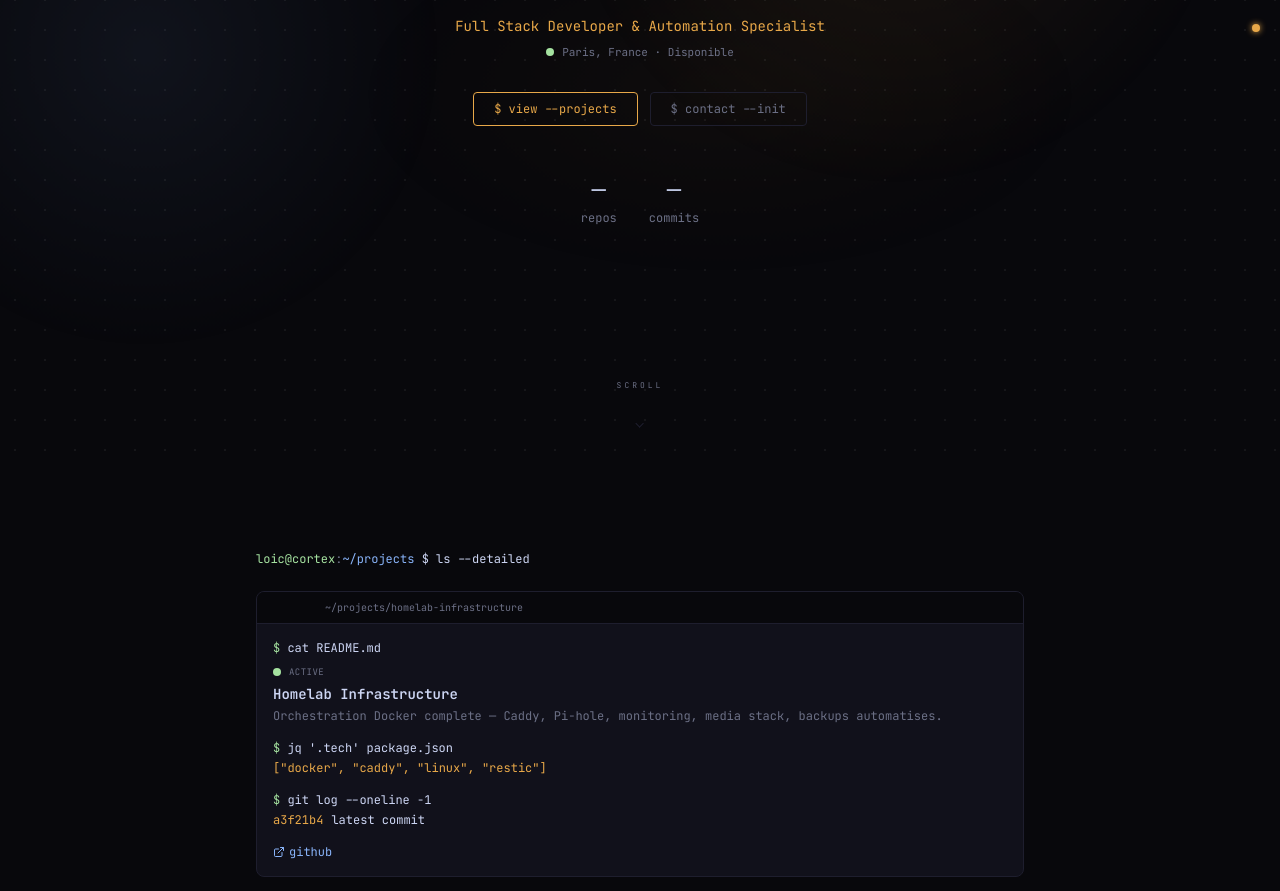
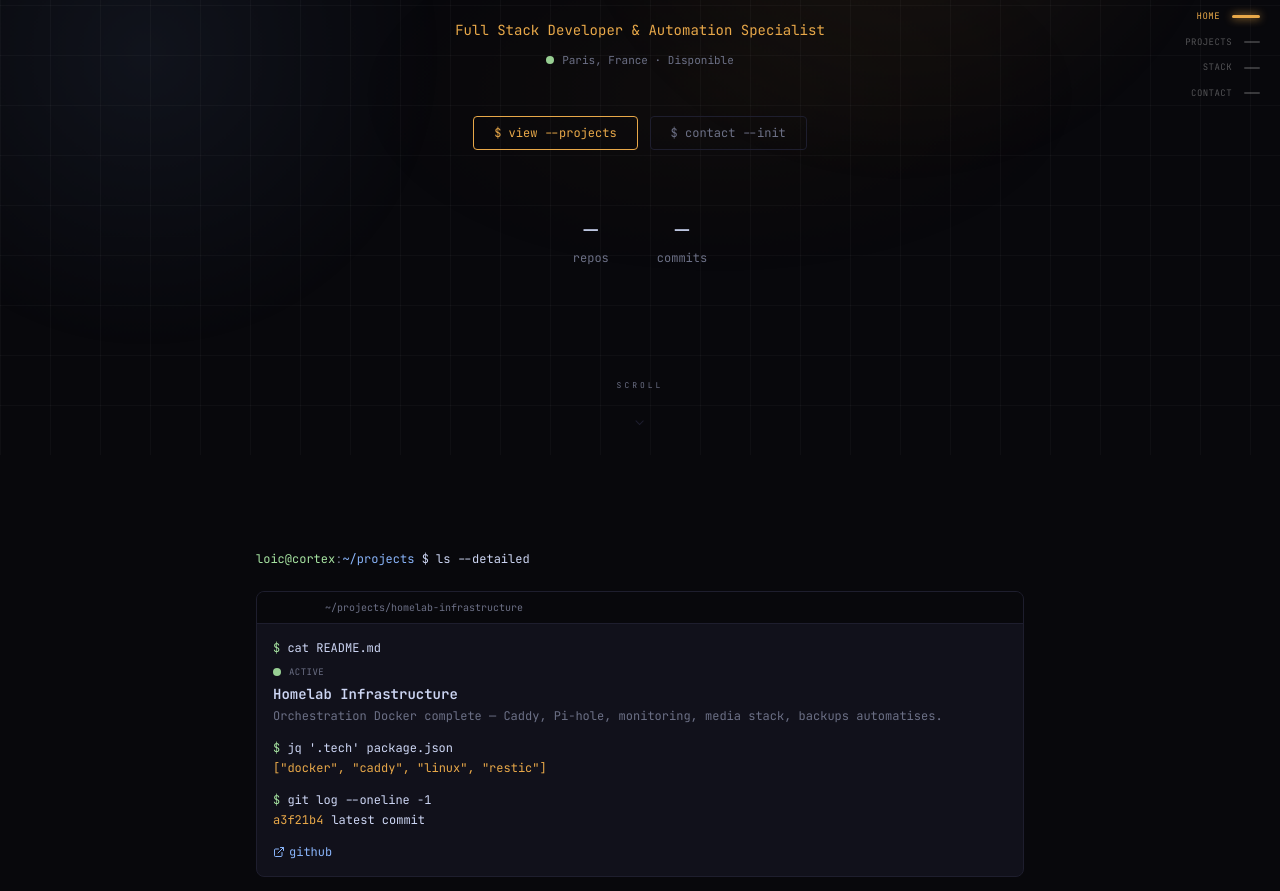
Before and after one commit to Mars375/full-stack-portfolio, a Next.js app: page / in a window 1280 px wide. Shown: the part 345-1236 px from the top of the page. Built offline with nearby package versions, Linux system fonts and the light colour scheme; no server answers.

Commit message:
feat: crosshatch grid, project carousel, nav dots redesign, hero spacing

```diff
--- a/src/app/globals.css
+++ b/src/app/globals.css
@@ -70,10 +70,12 @@
     animation: scanline 0.4s ease-out forwards;
   }
 
-  /* Grid: white dots, subtle on deep black bg */
+  /* Grid: fine crosshatch lines, very subtle */
   .bg-grid {
-    background-image: radial-gradient(rgba(255, 255, 255, 0.06) 1px, transparent 1px);
-    background-size: 30px 30px;
+    background-image:
+      linear-gradient(rgba(255, 255, 255, 0.03) 1px, transparent 1px),
+      linear-gradient(90deg, rgba(255, 255, 255, 0.03) 1px, transparent 1px);
+    background-size: 50px 50px;
   }
 
   @keyframes blink-cursor {
--- a/src/components/sections/HeroSection.tsx
+++ b/src/components/sections/HeroSection.tsx
@@ -90,7 +90,7 @@ export function HeroSection({ name, title, location, repos, commits }: HeroSecti
       <motion.div
         initial={{ opacity: 0 }}
         animate={{ opacity: phase >= 1 ? 1 : 0 }}
-        className="font-mono text-[10px] text-muted tracking-[3px] mb-6 h-4"
+        className="font-mono text-[10px] text-muted tracking-[3px] mb-10 h-4"
       >
         {!booted && phase >= 1 && (
           <TypingEffect text="INITIALIZING SESSION..." speed={30} />
@@ -102,7 +102,7 @@ export function HeroSection({ name, title, location, repos, commits }: HeroSecti
         initial={booted ? undefined : { opacity: 0 }}
         animate={{ opacity: phase >= 2 ? 1 : 0 }}
         transition={{ duration: 0.3 }}
-        className="font-mono text-xs text-success mb-4"
+        className="font-mono text-xs text-success mb-6"
       >
         $ whoami
       </motion.div>
@@ -112,7 +112,7 @@ export function HeroSection({ name, title, location, repos, commits }: HeroSecti
         initial={booted ? undefined : { opacity: 0 }}
         animate={{ opacity: phase >= 2 ? 1 : 0 }}
         transition={{ delay: 0.1, duration: 0.3 }}
-        className="text-4xl md:text-5xl font-extralight text-text tracking-tight text-center"
+        className="text-5xl md:text-6xl font-extralight text-text tracking-tight text-center"
       >
         {typedName}
         {!nameReady && <span className="animate-blink font-mono">_</span>}
@@ -123,7 +123,7 @@ export function HeroSection({ name, title, location, repos, commits }: HeroSecti
         initial={booted ? undefined : { opacity: 0 }}
         animate={{ opacity: phase >= 2 ? 1 : 0 }}
         transition={{ delay: 0.3, duration: 0.3 }}
-        className="font-mono text-sm text-accent mt-3 text-center"
+        className="font-mono text-sm text-accent mt-5 text-center"
       >
         {title}
       </motion.p>
@@ -133,7 +133,7 @@ export function HeroSection({ name, title, location, repos, commits }: HeroSecti
         initial={booted ? undefined : { opacity: 0 }}
         animate={{ opacity: phase >= 2 ? 1 : 0 }}
         transition={{ delay: 0.4, duration: 0.3 }}
-        className="font-mono text-[11px] text-muted mt-2 flex items-center gap-2"
+        className="font-mono text-[11px] text-muted mt-3 flex items-center gap-2"
       >
         <StatusDot status="active" /> {location} &middot; Disponible
       </motion.p>
@@ -143,7 +143,7 @@ export function HeroSection({ name, title, location, repos, commits }: HeroSecti
         initial={booted ? undefined : { opacity: 0, y: 10 }}
         animate={{ opacity: phase >= 3 ? 1 : 0, y: 0 }}
         transition={{ delay: 0.2, duration: 0.4 }}
-        className="flex gap-3 mt-8"
+        className="flex gap-3 mt-12"
       >
         <button
           onClick={() => document.getElementById('projects')?.scrollIntoView({ behavior: 'smooth' })}
@@ -164,7 +164,7 @@ export function HeroSection({ name, title, location, repos, commits }: HeroSecti
         initial={booted ? undefined : { opacity: 0 }}
         animate={{ opacity: phase >= 3 ? 1 : 0 }}
         transition={{ delay: 0.5, duration: 0.4 }}
-        className="flex gap-8 mt-12 font-mono text-xs"
+        className="flex gap-12 mt-16 font-mono text-xs"
       >
         <div className="text-center">
           <div className="text-2xl font-light text-text">{repos ?? '\u2014'}</div>
--- a/src/components/sections/ProjectsSection.tsx
+++ b/src/components/sections/ProjectsSection.tsx
@@ -1,9 +1,10 @@
 'use client'
 
-import { ExternalLink } from 'lucide-react'
+import { useState } from 'react'
+import { motion, AnimatePresence } from 'framer-motion'
+import { ExternalLink, ChevronLeft, ChevronRight } from 'lucide-react'
 import { TerminalCommand } from '@/components/ui/TerminalCommand'
 import { TerminalWindow } from '@/components/ui/TerminalWindow'
-import { ScrollReveal } from '@/components/effects/ScrollReveal'
 import { StatusDot } from '@/components/StatusDot'
 import type { Project } from '@/lib/const'
 
@@ -18,14 +19,36 @@ const statusLabel: Record<string, string> = {
 }
 
 export function ProjectsSection({ projects }: ProjectsSectionProps) {
+  const [current, setCurrent] = useState(0)
+  const [direction, setDirection] = useState(0)
+
+  const go = (dir: number) => {
+    setDirection(dir)
+    setCurrent((c) => (c + dir + projects.length) % projects.length)
+  }
+
+  const goTo = (index: number) => {
+    setDirection(index > current ? 1 : -1)
+    setCurrent(index)
+  }
+
+  const project = projects[current]
+
   return (
     <section id="projects" className="relative py-24 px-4">
       <div className="max-w-3xl mx-auto">
         <TerminalCommand path="~/projects" command="ls --detailed" />
 
-        <div className="flex flex-col gap-4">
-          {projects.map((project, i) => (
-            <ScrollReveal key={project.title} delay={i * 0.15} direction="right">
+        <div className="relative">
+          <AnimatePresence mode="wait" custom={direction}>
+            <motion.div
+              key={current}
+              custom={direction}
+              initial={{ opacity: 0, x: direction * 50 }}
+              animate={{ opacity: 1, x: 0 }}
+              exit={{ opacity: 0, x: direction * -50 }}
+              transition={{ duration: 0.28, ease: 'easeInOut' }}
+            >
               <TerminalWindow path={`~/projects/${project.title.toLowerCase().replace(/\s+/g, '-')}`}>
                 {/* cat README.md */}
                 <div className="text-success">$ <span className="text-text">cat README.md</span></div>
@@ -73,8 +96,44 @@ export function ProjectsSection({ projects }: ProjectsSectionProps) {
                   </div>
                 )}
               </TerminalWindow>
-            </ScrollReveal>
-          ))}
+            </motion.div>
+          </AnimatePresence>
+
+          {/* Carousel navigation */}
+          <div className="flex items-center justify-between mt-5">
+            <button
+              onClick={() => go(-1)}
+              className="font-mono text-xs text-muted/50 hover:text-accent transition-colors flex items-center gap-1"
+            >
+              <ChevronLeft className="w-3 h-3" /> prev
+            </button>
+
+            <div className="flex items-center gap-2">
+              {projects.map((_, i) => (
+                <button
+                  key={i}
+                  onClick={() => goTo(i)}
+                  className={`transition-all duration-200 rounded-full ${
+                    i === current
+                      ? 'w-5 h-1.5 bg-accent'
+                      : 'w-1.5 h-1.5 bg-white/20 hover:bg-white/40'
+                  }`}
+                  aria-label={`Go to project ${i + 1}`}
+                />
+              ))}
+            </div>
+
+            <button
+              onClick={() => go(1)}
+              className="font-mono text-xs text-muted/50 hover:text-accent transition-colors flex items-center gap-1"
+            >
+              next <ChevronRight className="w-3 h-3" />
+            </button>
+          </div>
+
+          <div className="text-center mt-2 font-mono text-[10px] text-muted/40">
+            {current + 1} / {projects.length}
+          </div>
         </div>
       </div>
     </section>
--- a/src/components/ui/ScrollDots.tsx
+++ b/src/components/ui/ScrollDots.tsx
@@ -10,9 +10,7 @@ export function ScrollDots() {
     const observer = new IntersectionObserver(
       (entries) => {
         entries.forEach((entry) => {
-          if (entry.isIntersecting) {
-            setActive(entry.target.id)
-          }
+          if (entry.isIntersecting) setActive(entry.target.id)
         })
       },
       { threshold: 0.3 }
@@ -27,22 +25,31 @@ export function ScrollDots() {
   }, [])
 
   return (
-    <nav className="fixed right-5 top-1/2 -translate-y-1/2 z-50 hidden sm:flex flex-col gap-3 items-center">
+    <nav className="fixed right-5 top-1/2 -translate-y-1/2 z-50 hidden sm:flex flex-col gap-3 items-end">
       {navLinks.map(({ id, label }) => (
         <button
           key={id}
           onClick={() => document.getElementById(id)?.scrollIntoView({ behavior: 'smooth' })}
-          className="group relative flex items-center"
+          className="flex items-center gap-3 group cursor-pointer"
           aria-label={`Scroll to ${label}`}
         >
-          <span className="absolute right-6 font-mono text-[9px] text-muted opacity-0 group-hover:opacity-100 transition-opacity whitespace-nowrap">
-            {label}
+          {/* Label — always visible, faded when inactive */}
+          <span
+            className={`font-mono text-[9px] tracking-wider transition-all duration-300 ${
+              active === id
+                ? 'text-accent opacity-100'
+                : 'text-white/30 opacity-100 group-hover:text-white/60'
+            }`}
+          >
+            {label.toUpperCase()}
           </span>
+
+          {/* Bar indicator */}
           <div
-            className={`rounded-full transition-all ${
+            className={`rounded-full transition-all duration-300 ${
               active === id
-                ? 'w-2 h-2 bg-accent shadow-[0_0_6px_var(--accent)]'
-                : 'w-1.5 h-1.5 bg-muted/40 hover:bg-muted'
+                ? 'w-7 h-[3px] bg-accent shadow-[0_0_8px_var(--accent)]'
+                : 'w-4 h-[2px] bg-white/20 group-hover:bg-white/40 group-hover:w-5'
             }`}
           />
         </button>
```
